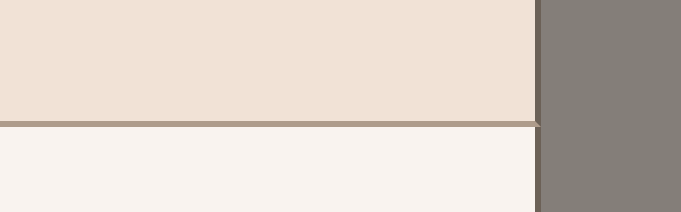
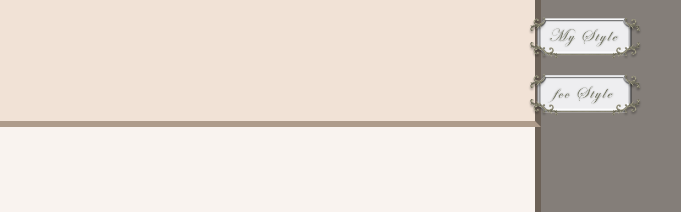
Before and after one commit to Gemdelle/fCC-RWD-01-CatPhotoApp, a plain HTML site: page index.html in a window 1280 px wide. Shown: the top 212 px of the page, 599-1280 px from the left. Drawn offline with Linux system fonts and the light colour scheme; a web font is replaced by a local one.

Commit message:
styles buttons.

```diff
--- a/catphotoapp.css
+++ b/catphotoapp.css
@@ -11,6 +11,49 @@ font-family: 'Pinyon Script', cursive;
 font-family: 'Satisfy', cursive;
 font-family: 'Tangerine', cursive;
 font-family: 'Titillium Web', sans-serif; */
+
+.my-style,
+.fcc-style {
+    height: 6vw;
+    width: 9vw;
+    background-image: url(Images/style-my.png);
+    background-size: contain;
+    background-repeat: no-repeat;
+    background-position: center;
+    position: absolute;
+    z-index: 999;
+}
+
+.my-style {
+    background-image: url(Images/style-my.png);
+    right: 3vw;
+    top: 0;
+}
+
+.fcc-style {
+    background-image: url(Images/style-fcc.png);
+    right: 3vw;
+    top: 4.5vw;
+}
+
+.my-style a,
+.fcc-style a {
+    height: 100%;
+    width: 100%;
+    display: block;
+}
+
+.my-style:hover,
+.fcc-style:hover {
+    transform: scale(105%);
+    transition: all 300ms ease-in-out;
+}
+
+.my-style:not(:hover),
+.fcc-style:not(:hover) {
+    transform: scale(100%);
+    transition: all 300ms ease-in-out;
+}
 
 body {
     max-width: 1000px;
--- a/index.html
+++ b/index.html
@@ -19,6 +19,9 @@
 </head>
 
 <body>
+
+    <div class="my-style"><a href="https://gemdelle.github.io/fCC-RWD-01-CatPhotoApp/"></a></div>
+    <div class="fcc-style"><a href="https://gemdelle.github.io/fCC-RWD-01-CatPhotoApp/original"></a></div>
 
     <header>
         <img src="./Images/logo.png" alt="Cat logo" height="80px">
```
Also changed, not shown: Images/style-fcc.png (added), Images/style-my.png (added).
